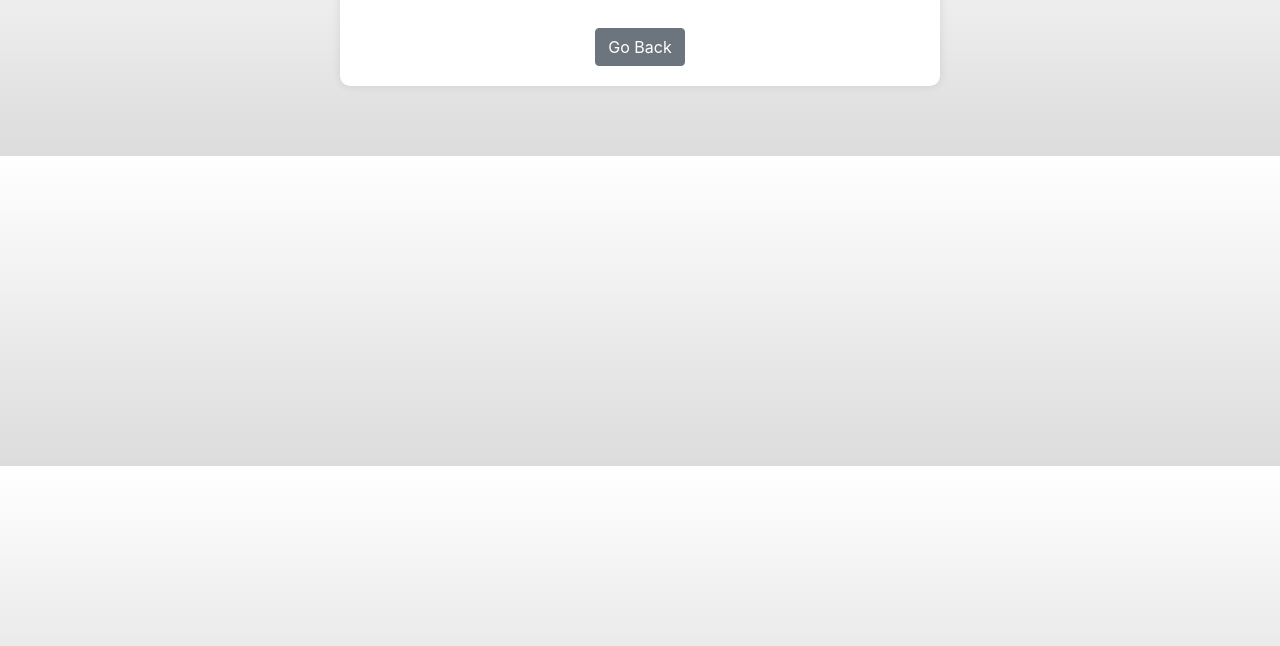
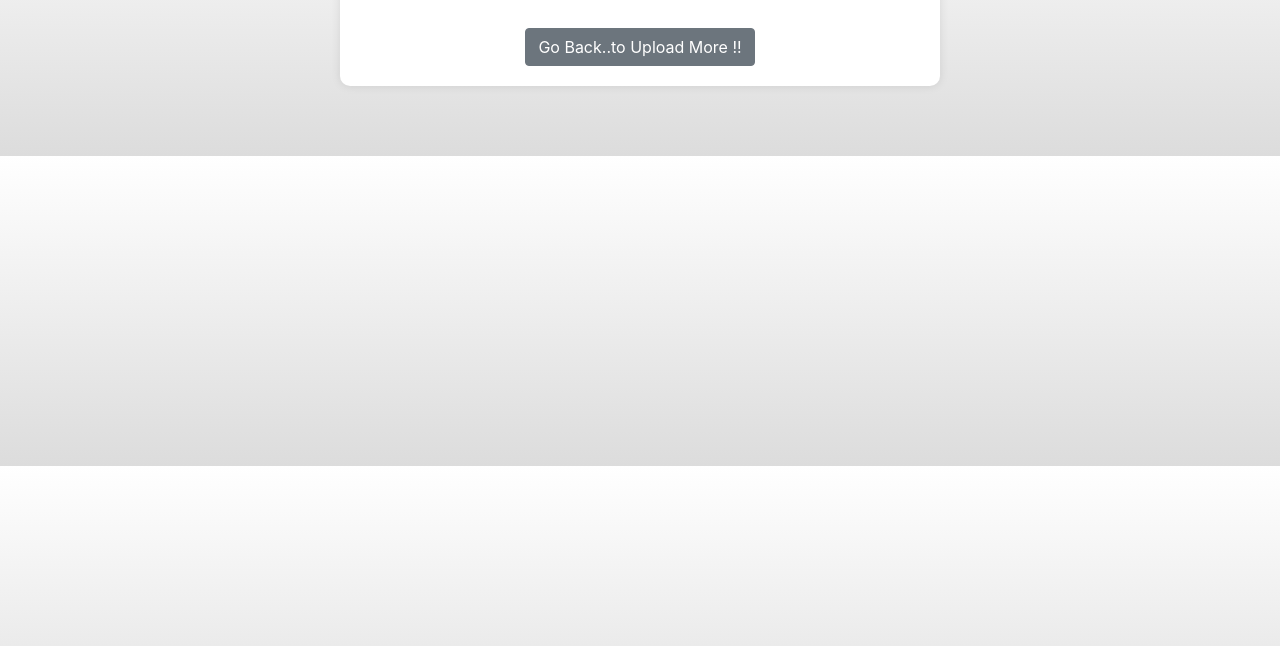
Before and after one commit to amaze18/llm_data_engineering, a plain HTML site: page success.html in a window 1280 px wide. Shown: the part 154-800 px from the top of the page. Drawn offline with nearby package versions, Linux system fonts and the light colour scheme.

Commit message:
Update success.html

```diff
--- a/success.html
+++ b/success.html
@@ -31,7 +31,7 @@
     <div class="container">
         <h1 class="mb-4">Files uploaded successfully!</h1>
         <div class="mt-3">
-            <a href="/" class="btn btn-secondary">Go Back</a>
+            <a href="/" class="btn btn-secondary">Go Back..to Upload More !!</a>
         </div>
     </div>
     <script src="https://code.jquery.com/jquery-3.5.1.slim.min.js"></script>
```
